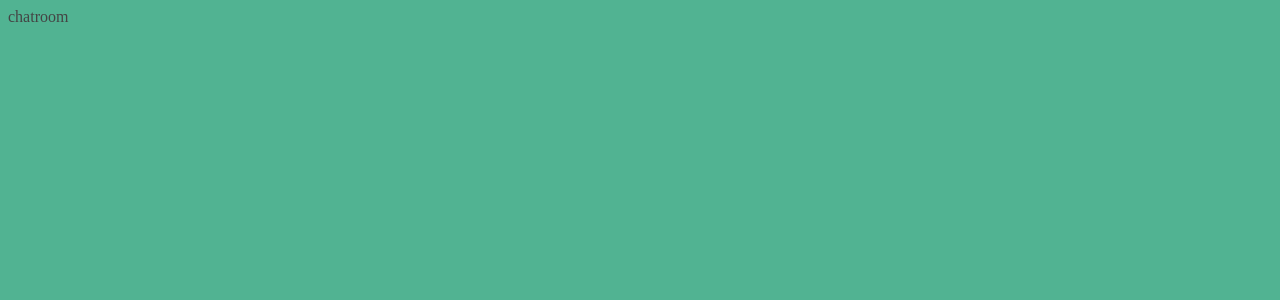
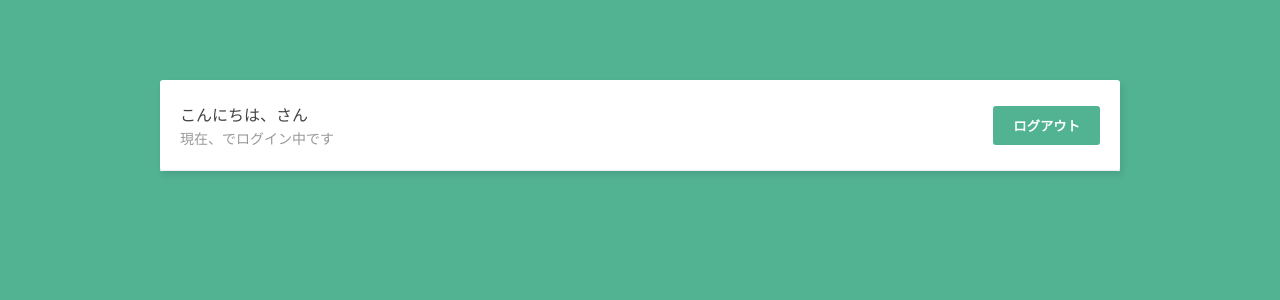
Before and after one commit to ackn14/live-chat-vuejs, a Vue app: page /chatroom in a window 1280 px wide. Shown: the top 300 px of the page. Built offline with nearby package versions, Linux system fonts and the light colour scheme.

Commit message:
ナビゲーションバー追加

```diff
--- /dev/null
+++ b/src/components/Navbar.vue
@@ -0,0 +1,32 @@
+<template>
+  <nav>
+    <div>
+      <p>こんにちは、{{ name }}さん</p>
+      <p class="email">現在、{{ email }}でログイン中です</p>
+    </div>
+    <button>ログアウト</button>
+  </nav>
+</template>
+
+<script>
+export default {};
+</script>
+
+<style scoped>
+nav {
+  padding: 20px;
+  border-bottom: 1px solid #eee;
+  display: flex;
+  justify-content: space-between;
+  align-items: center;
+}
+nav p {
+  margin: 2px auto;
+  font-size: 16px;
+  color: #444;
+}
+nav p.email {
+  font-size: 14px;
+  color: #999;
+}
+</style>
--- a/src/views/Chatroom.vue
+++ b/src/views/Chatroom.vue
@@ -1,9 +1,12 @@
 <template>
-  <div>chatroom</div>
+  <div class="container"><Navbar /></div>
 </template>
 
 <script>
-export default {};
+import Navbar from "../components/Navbar";
+export default {
+  components: { Navbar },
+};
 </script>
 
 <style scoped>
```
